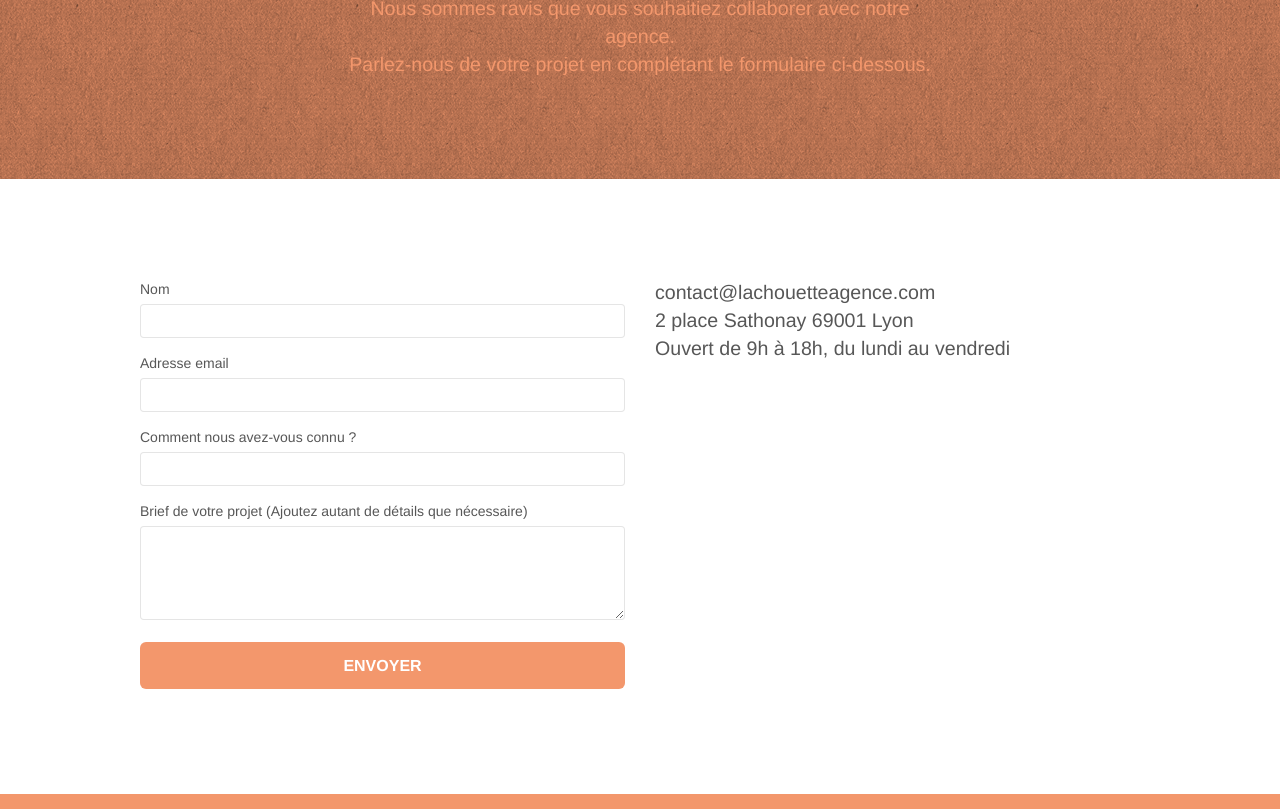
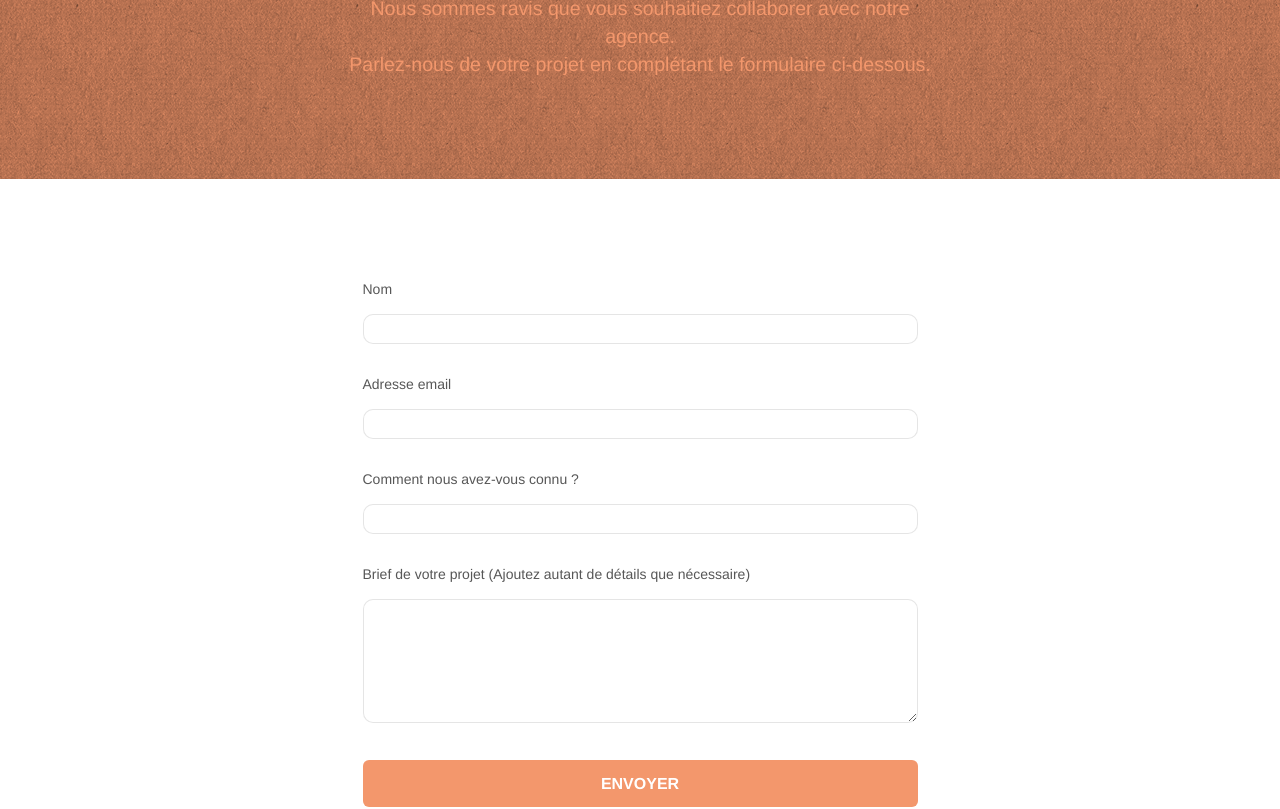
Before and after one commit to Naajen/IlirAjdini_04_23122021, a plain HTML site: page contact.html in a window 1280 px wide. Shown: the part 269-1078 px from the top of the page. Drawn offline with nearby package versions, Linux system fonts and the light colour scheme; files that its build step writes are made by us from their sources; a script that the page names is missing.

Commit message:
contact.html formulaire
ajustement de la position du formulaire

```diff
--- a/contact.html
+++ b/contact.html
@@ -34,10 +34,9 @@
 			<iframe src="https://www.googletagmanager.com/ns.html?id=GTM-5S43QM8" height="0" width="0" style="display:none;visibility:hidden"></iframe>
 		</noscript>
 	<!-- Principal conteneur -->
-	<main class="page-container">
-
+		<main class="page-contact">
 			<!-- bloc-0 -->
-	<div class="bloc bgc-white l-bloc " id="bloc-0">
+			<header class="bloc bgc-white l-bloc " id="bloc-0">
 				<div class="container bloc-sm">
 					<nav class="navbar row">
 						<div class="navbar-header">
@@ -51,8 +50,6 @@
 								<li>
 									<a href="index.html">Accueil</a>
 								</li>
-						<li> <!-- ** Manque un quelque chose ici ?-->
-						</li>
 								<li>
 									<a href="contact.html">Contact</a>
 								</li>
@@ -60,11 +57,11 @@
 						</div>
 					</nav>
 				</div>
-	</div>
+			</header>
 			<!-- bloc-0 END -->
 
 			<!-- bloc-6 -->
-	<div class="bloc bg-dots-bg bg-repeat bgc-atomic-tangerine d-bloc bloc-bg-texture texture-paper" id="bloc-6">
+			<section class="bloc bg-dots-bg bg-repeat bgc-atomic-tangerine d-bloc bloc-bg-texture texture-paper" id="bloc-6">
 				<div class="container bloc-lg">
 					<div class="row">
 						<div class="col-sm-12">
@@ -78,13 +75,13 @@
 						</div>
 					</div>
 				</div>
-	</div>
+			</section>
 			<!-- bloc-6 END -->
 
 			<!-- bloc-7 -->
-	<div class="bloc bgc-white l-bloc" id="bloc-7">
+			<section class="bloc bgc-white l-bloc" id="bloc-7">
 				<div class="container bloc-lg">
-			<div class="row">
+					<div class="adress-contact">
 						<div class="col-sm-6">
 							<form id="form_1" novalidate success-msg="Your message has been sent." fail-msg="Sorry it seems that our mail server is not responding, Sorry for the inconvenience!">
 								<div class="form-group">
@@ -122,16 +119,14 @@
 						</div>
 					</div>
 				</div>
-	</div>
+			</section>
 			<!-- bloc-7 END -->
 
 			<!-- ScrollToTop Button -->
 			<a class="bloc-button btn btn-d scrollToTop" onclick="scrollToTarget('1')"><span class="fa fa-chevron-up"></span></a>
 			<!-- ScrollToTop Button END-->
-
-
 			<!-- Footer - bloc-8 -->
-	<div class="bloc bgc-atomic-tangerine d-bloc" id="bloc-8">
+			<section class="bloc bgc-atomic-tangerine d-bloc" id="bloc-8">
 				<div class="container bloc-sm">
 					<div class="row">
 						<div class="col-sm-12">
@@ -163,12 +158,9 @@
 						</div>
 					</div>
 				</div>
-	</div>
+			</section>
 		<!-- Footer - bloc-8 END -->
-
 		</main>
 	<!-- Principal conteneur END -->
-
-
 	</body>
 </html>
--- a/style.css
+++ b/style.css
@@ -655,8 +655,10 @@ a {
 }
 
 .container {
-    max-width: 1000px;
+    max-width: 1440px;
+    margin: 0 auto;
 }
+
 
 .hero-bloc-text {
     font-size: 38px;
@@ -824,6 +826,25 @@ h4 {
 
 .bg-presentation {
     background-image: url("img/image-de-presentation.webp");
+}
+.adress-contact{
+    display: flex;
+    flex-direction: column;
+    align-items: center;
+}
+.form-group{
+    display: flex;
+    flex-direction: column;
+    margin-bottom: 15px;
+    width: 100%;
+}
+.form-control{
+    height: 30px;
+    width: 100%;
+    font-size: 1.4em;
+    padding: 5px 10px;
+    border-radius: 10px;
+    margin-top: 10px;
 }
 
 @media (max-width: 1024px) {
```
Also changed, not shown: index.html (+5 -5 lines). Lines whose indentation alone changed are shown as unchanged.
